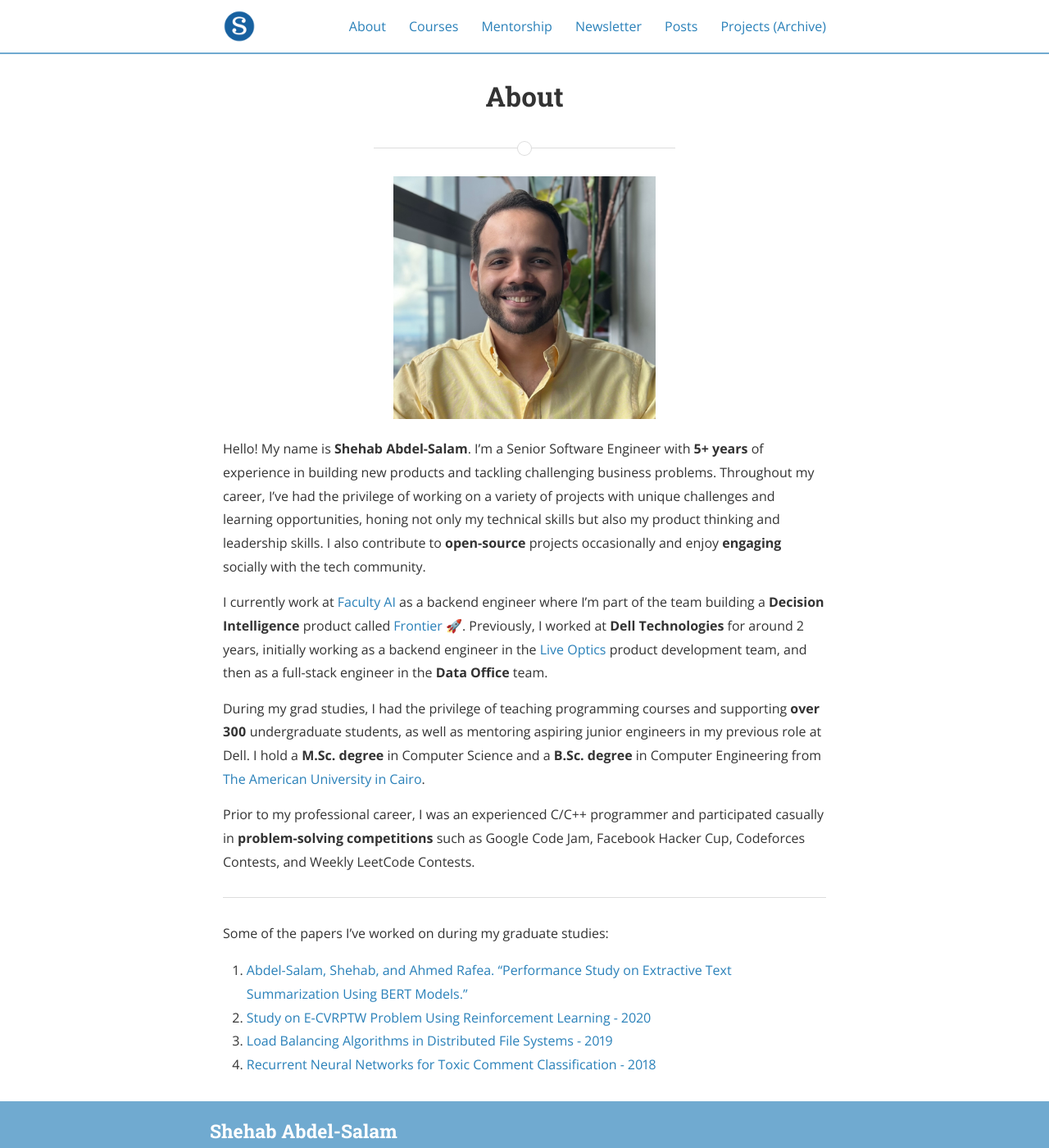
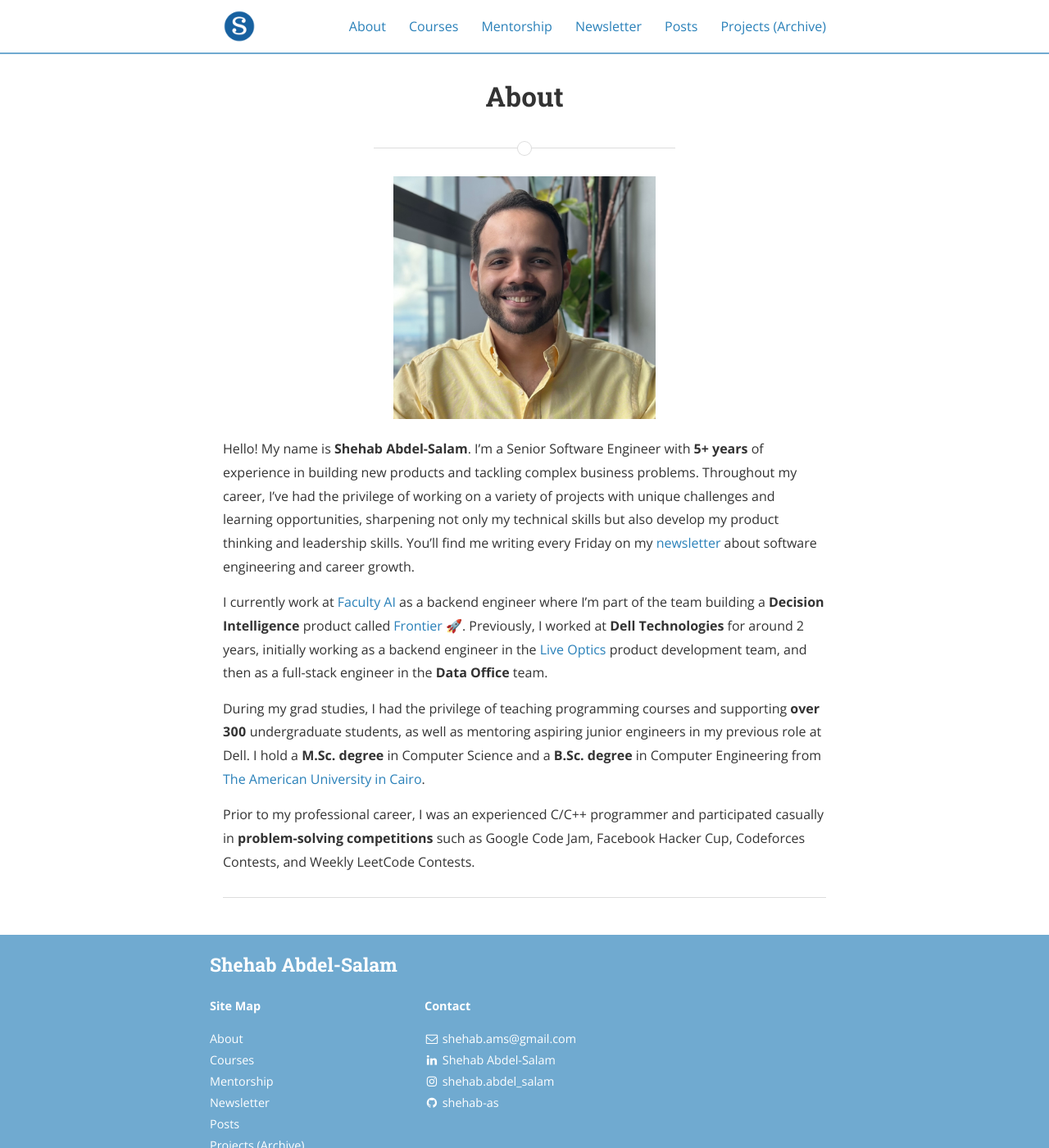
Before and after one commit to ShehabCE/shehabce.github.io, a Jekyll site: the page built from about.md, in a window 1280 px wide and 1400 px high. Shown: the whole window at 82% size. Built offline with Jekyll 4.4.1, drawn with Linux system fonts in a browser that asks for light colours; nearby versions of some CDN libraries; a style sheet for code colours, icons or effects is not loaded.

Commit message:
Update website

```diff
--- a/about.md
+++ b/about.md
@@ -6,7 +6,7 @@ permalink: /about/
 
 <img src="{{ site.baseurl }}/assets/Shehab.jpg" title="Profile Picture" class="profile">
 
-Hello! My name is **Shehab Abdel-Salam**. I'm a Senior Software Engineer with **5+ years** of experience in building new products and tackling challenging business problems. Throughout my career, I've had the privilege of working on a variety of projects with unique challenges and learning opportunities, honing not only my technical skills but also my product thinking and leadership skills. I also contribute to **open-source** projects occasionally and enjoy **engaging** socially with the tech community.
+Hello! My name is **Shehab Abdel-Salam**. I'm a Senior Software Engineer with **5+ years** of experience in building new products and tackling complex business problems. Throughout my career, I've had the privilege of working on a variety of projects with unique challenges and learning opportunities, sharpening not only my technical skills but also develop my product thinking and leadership skills. You'll find me writing every Friday on my [newsletter][newsletter] about software engineering and career growth.
 
 I currently work at [Faculty AI][company] as a backend engineer where I'm part of the team building a **Decision Intelligence** product called [Frontier][frontier] 🚀. Previously, I worked at **Dell Technologies** for around 2 years, initially working as a backend engineer in the [Live Optics][liveoptics] product development team, and then as a full-stack engineer in the **Data Office** team.
 
@@ -16,16 +16,10 @@ Prior to my professional career, I was an experienced C/C++ programmer and parti
 
 ---
 
-Some of the papers I've worked on during my graduate studies:
-
-1. [Abdel-Salam, Shehab, and Ahmed Rafea. “Performance Study on Extractive Text Summarization Using BERT Models.”](https://www.mdpi.com/2078-2489/13/2/67)
-2. [Study on E-CVRPTW Problem Using Reinforcement Learning - 2020](https://drive.google.com/file/d/1S66LT3kInvsubYGUlW4S78QJWLESqap3/view?usp=sharing)
-3. [Load Balancing Algorithms in Distributed File Systems - 2019](https://drive.google.com/file/d/1uwlMDUGlllPCa1riIjcvhv8-sL7gsdoJ/view?usp=sharing)
-4. [Recurrent Neural Networks for Toxic Comment Classification - 2018](https://github.com/shehab-as/ToxicCommentClassification)
-
 [linkedin]: https://www.linkedin.com/in/shehab-abdel-salam
 [github]: https://github.com/shehab-as
 [company]: https://faculty.ai
 [university]: https://www.aucegypt.edu
 [liveoptics]: https://liveoptics.com
 [frontier]: https://faculty.ai/frontier
+[newsletter]: https://www.newsletter.shehababdelsalam.com
```
Also changed, not shown: courses.md (+1 -3 lines), mentorship.md (+1 -1 lines).
